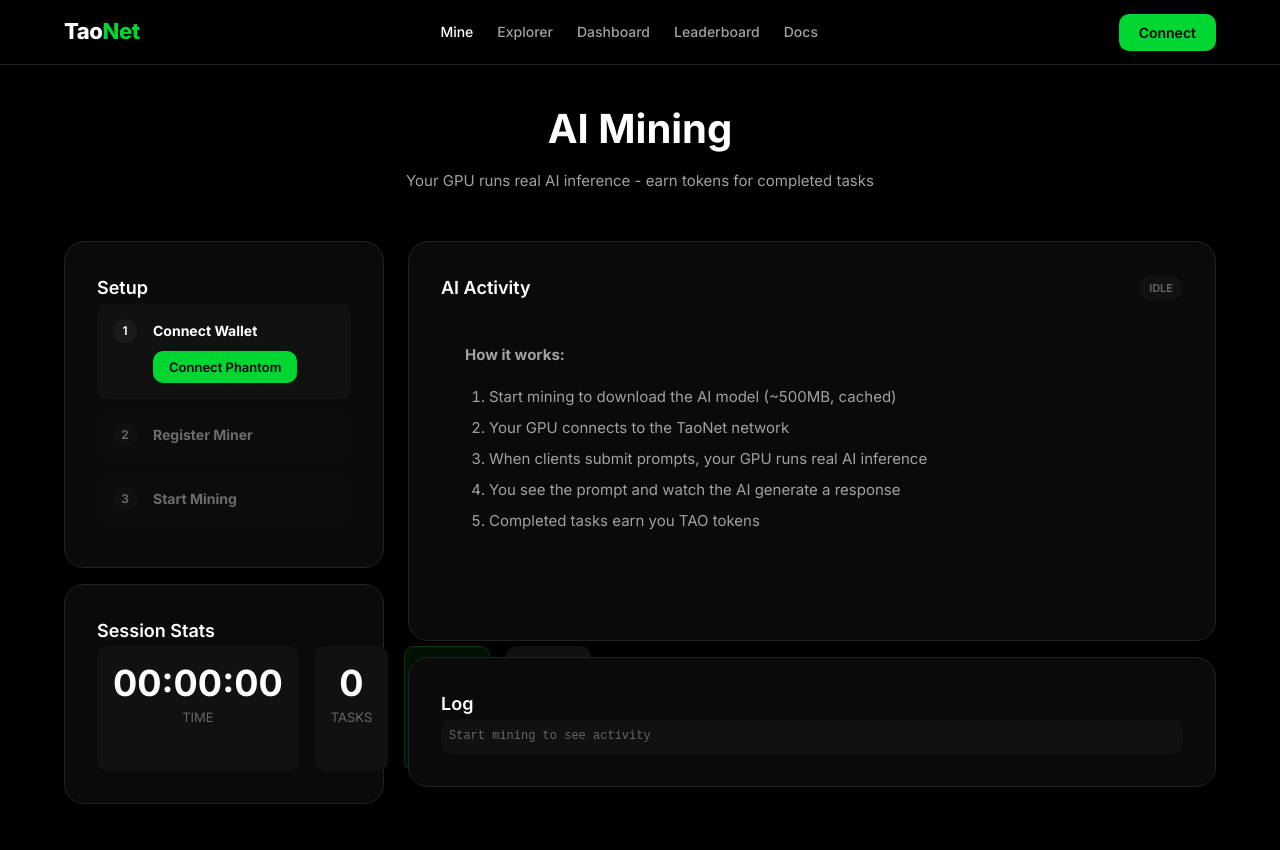
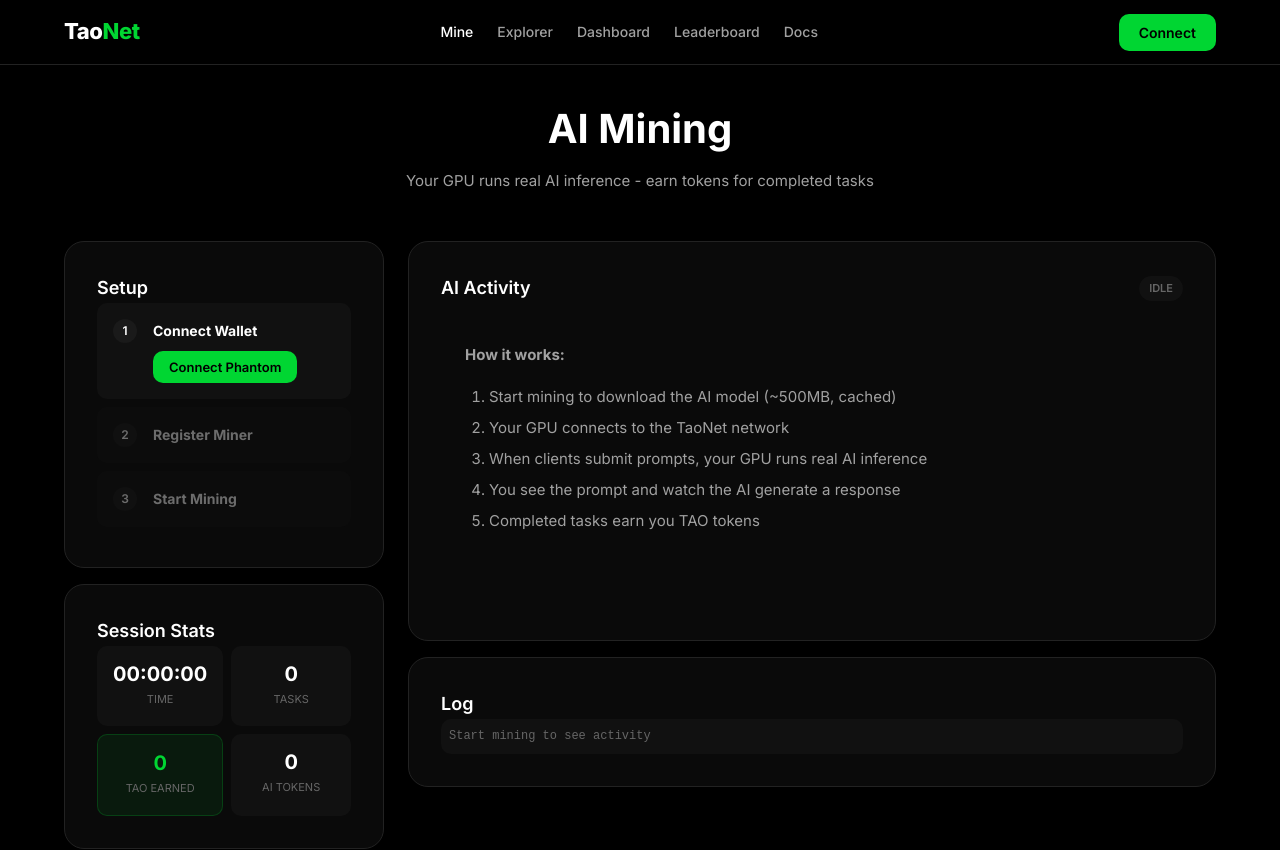
Before and after one commit to Sugusdaddy/taonet, a React (Vite) app in the folder frontend/: page /mine in a window 1280 px wide. Shown: the top 850 px of the page. Built offline with nearby package versions, Linux system fonts and the light colour scheme.

Commit message:
Fix CSS scoping - prevent style conflicts

```diff
--- a/frontend/src/pages/Explorer.css
+++ b/frontend/src/pages/Explorer.css
@@ -2,8 +2,8 @@
   padding: var(--space-xl) 0;
 }
 
-/* Chain Stats */
-.chain-stats {
+/* Chain Stats - scoped to explorer */
+.explorer-page .chain-stats {
   display: grid;
   grid-template-columns: repeat(6, 1fr);
   gap: var(--space-md);
@@ -11,14 +11,14 @@
 }
 
 @media (max-width: 1000px) {
-  .chain-stats { grid-template-columns: repeat(3, 1fr); }
+  .explorer-page .chain-stats { grid-template-columns: repeat(3, 1fr); }
 }
 
 @media (max-width: 600px) {
-  .chain-stats { grid-template-columns: repeat(2, 1fr); }
+  .explorer-page .chain-stats { grid-template-columns: repeat(2, 1fr); }
 }
 
-.stat-card {
+.explorer-page .chain-stats .stat-card {
   background: var(--bg-secondary);
   border: 1px solid var(--border);
   border-radius: var(--radius-lg);
@@ -26,14 +26,15 @@
   text-align: center;
 }
 
-.stat-card .stat-value {
+.explorer-page .chain-stats .stat-card .stat-value {
   display: block;
   font-size: 24px;
   font-weight: 700;
   color: var(--accent);
 }
 
-.stat-card .stat-label {
+.explorer-page .chain-stats .stat-card .stat-label {
+  display: block;
   font-size: 12px;
   color: var(--text-tertiary);
   margin-top: var(--space-xs);
--- a/frontend/src/pages/Mine.css
+++ b/frontend/src/pages/Mine.css
@@ -126,36 +126,36 @@
   margin-top: 2px;
 }
 
-/* Stats Grid */
-.stats-grid {
+/* Stats Grid - scoped to mine page */
+.mine-page .mine-sidebar .stats-grid {
   display: grid;
   grid-template-columns: repeat(2, 1fr);
   gap: var(--space-sm);
 }
 
-.stat-item {
+.mine-page .stat-item {
   background: var(--bg-tertiary);
   border-radius: var(--radius-md);
   padding: var(--space-md);
   text-align: center;
 }
 
-.stat-item.highlight {
+.mine-page .stat-item.highlight {
   background: var(--accent-bg);
   border: 1px solid var(--accent-border);
 }
 
-.stat-value {
+.mine-page .stat-item .stat-value {
   display: block;
   font-size: 20px;
   font-weight: 700;
 }
 
-.stat-item.highlight .stat-value {
+.mine-page .stat-item.highlight .stat-value {
   color: var(--accent);
 }
 
-.stat-label {
+.mine-page .stat-item .stat-label {
   font-size: 11px;
   color: var(--text-tertiary);
   text-transform: uppercase;
```
Also changed, not shown: 4 other files (tests, documents, lock files or other folders).
